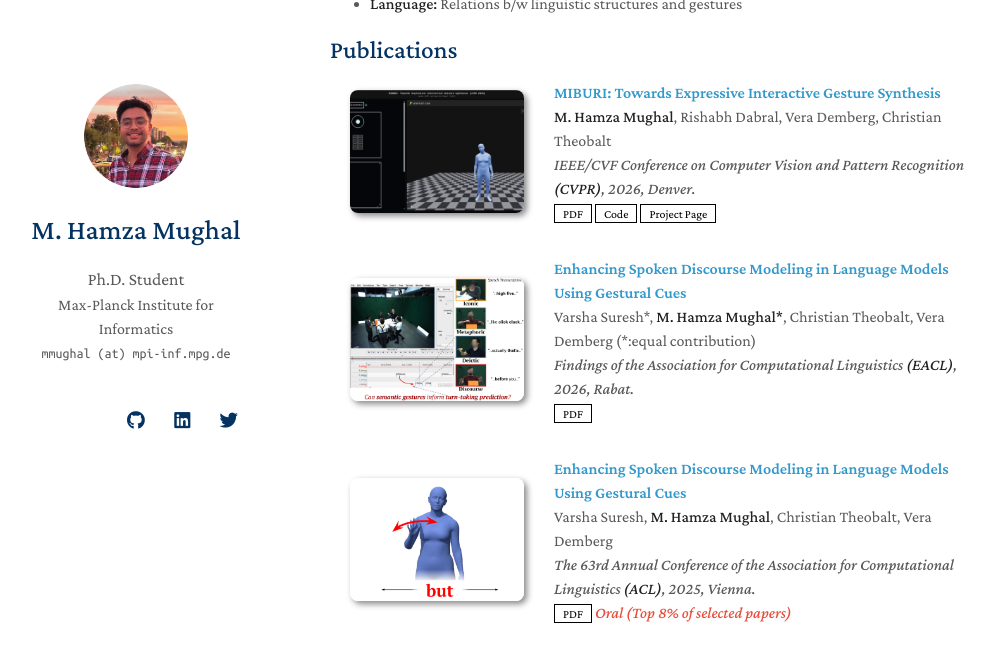
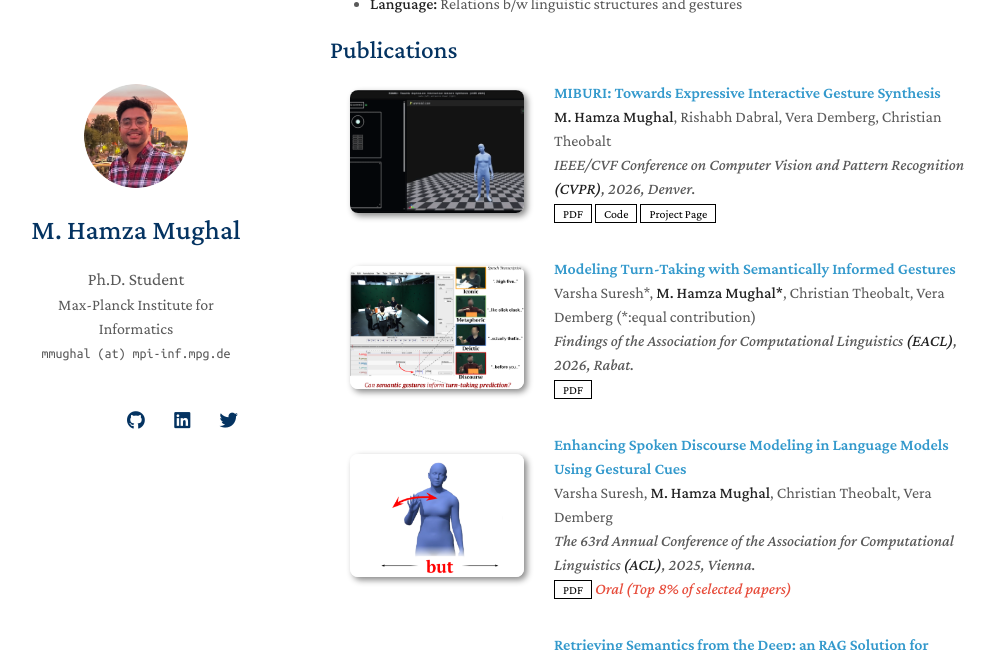
Before and after one commit to m-hamza-mughal/m-hamza-mughal.github.io, a Jekyll site: the page built from index.md, in a window 1280 px wide and 900 px high, scrolled down 391 px, cut to the strip 0-650 px from the top of the window. Shown: the whole strip, without its empty margins (140-1135 px from the left). Built offline with Jekyll 4.4.1, drawn with Linux system fonts in a browser that asks for light colours; nearby versions of some CDN libraries; a style sheet for code colours, icons or effects is not loaded; our own code applies the rules of GitHub Pages for plain Markdown files.

Commit message:
update publications

```diff
--- a/_data/publications.yml
+++ b/_data/publications.yml
@@ -11,7 +11,7 @@ main:
     image: ./assets/papers/miburi.gif
     # notes: Details Soon
 
-  - title: "Enhancing Spoken Discourse Modeling in Language Models Using Gestural Cues"
+  - title: "Modeling Turn-Taking with Semantically Informed Gestures"
     authors: Varsha Suresh*, <strong>M. Hamza Mughal*</strong>, Christian Theobalt, Vera Demberg (*:equal contribution)
     # conference_short: CVPR
     conference: Findings of the Association for Computational Linguistics <strong>(EACL)</strong>, 2026, Rabat.
```
